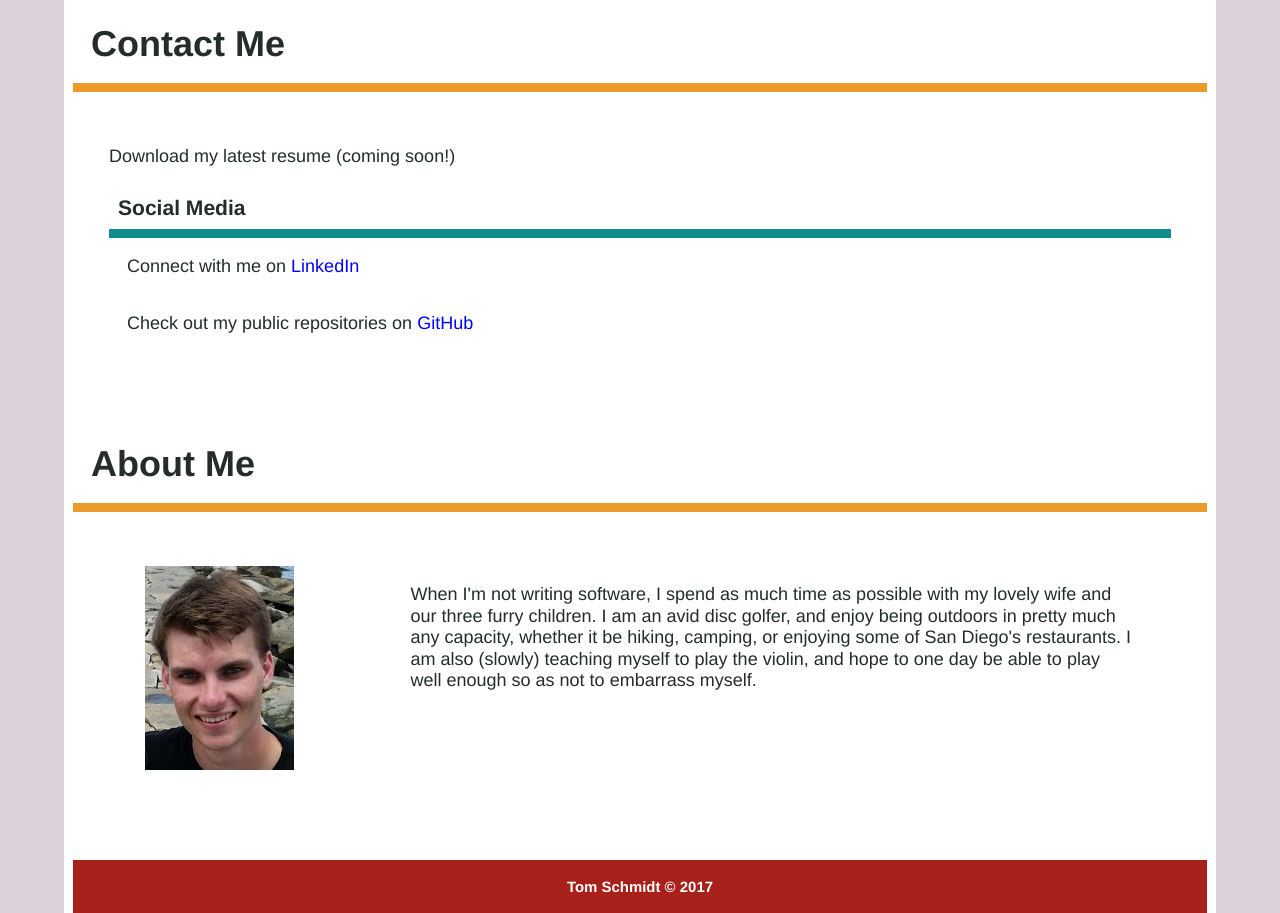
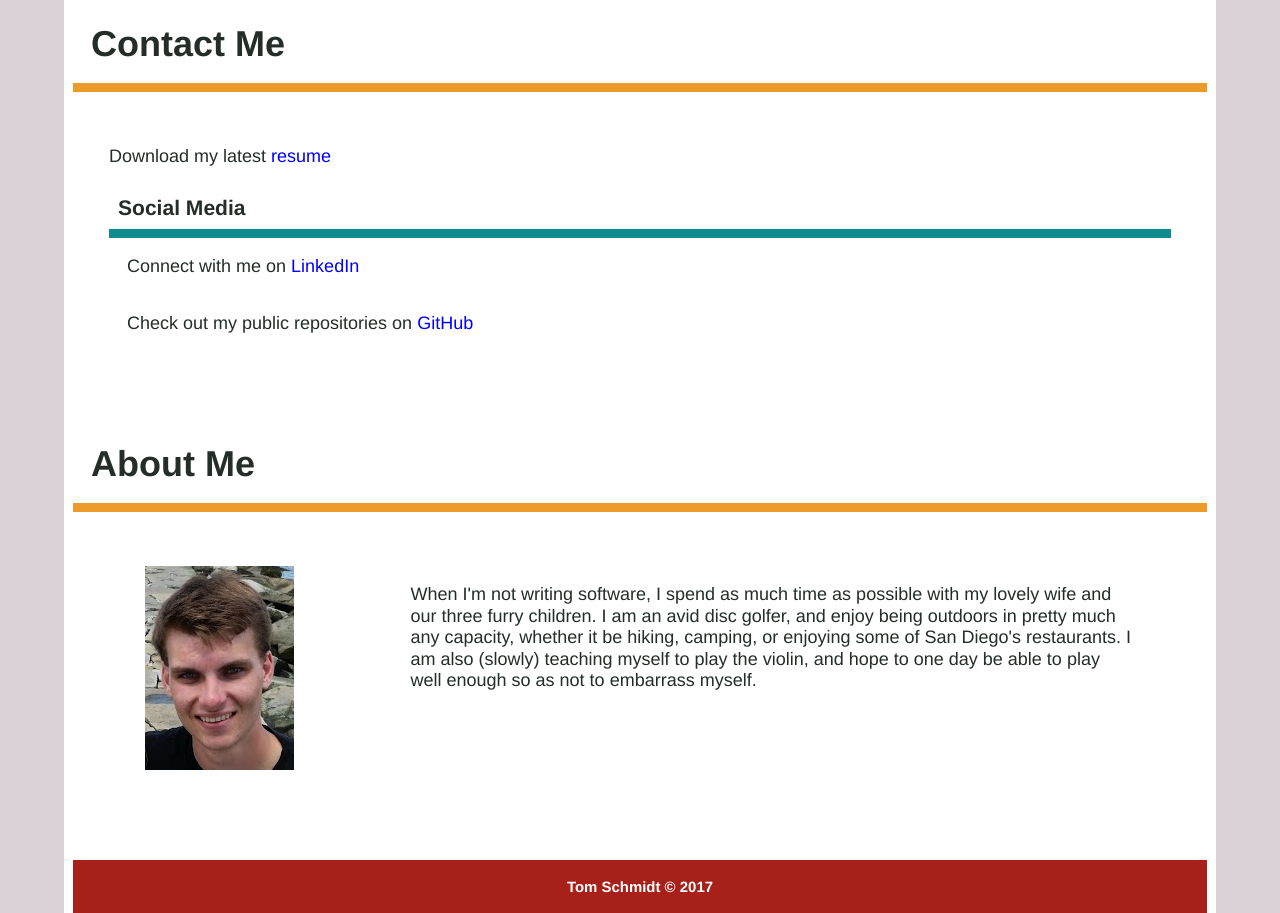
Before and after one commit to tjschmidt/portfolio, a plain HTML site: page dist/index.html in a window 1280 px wide. Shown: the part 3340-4253 px from the top of the page. Drawn offline with Linux system fonts and the light colour scheme.

Commit message:
Added resume

```diff
--- a/dist/index.html
+++ b/dist/index.html
@@ -255,7 +255,7 @@
 
                     <div class="section-content">
 
-                        <p>Download my latest resume (coming soon!)</p>
+                        <p>Download my latest <a href="resume.pdf">resume</a></p>
 
                         <div class="subsection">
                             <div class="section-header">
```
Also changed, not shown: src/html/index.html (+1 -1 lines), 2 other files.
